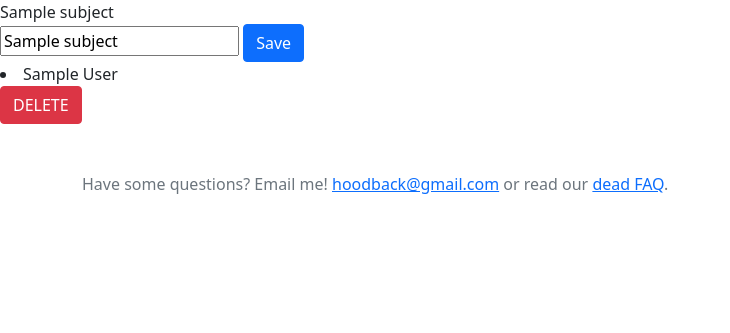
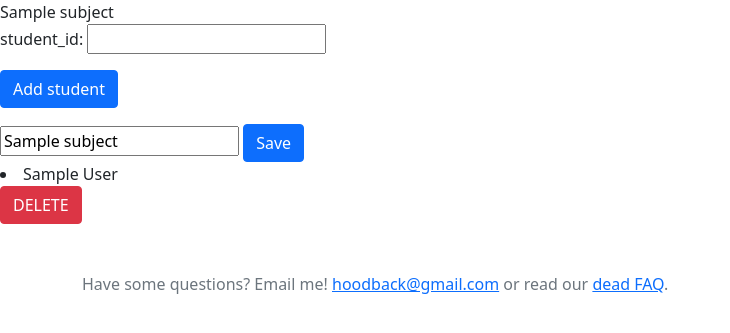
Before and after one commit to freddybone1/backend_HT6, a Django app: page /subject_list/up/1 in a window 1280 px wide. Shown: the top 333 px of the page, without its empty margins (0-730 px from the left). Run offline with Django 3.2, Linux system fonts and the light colour scheme; tables that the repository leaves empty hold one stand-in row (values such as "Sample post"); parts of the project's set-up code (start-up, migrations or seed data) failed here and were passed over.

Commit message:
add possibility to add student with no subject to the subject

```diff
--- a/home/forms.py
+++ b/home/forms.py
@@ -1,5 +1,5 @@
 from django.forms import ModelForm  # noqa
-
+from django import forms
 from home.models import Student, Book, Subject  # noqa
 
 
@@ -29,3 +29,7 @@ class SubjectForm(ModelForm):
         model = Subject
         fields = ['title',
                   ]
+
+
+class StudentToSubject(forms.Form):
+    student_id = forms.CharField(label='student_id')
--- a/home/templates/update_subject.html
+++ b/home/templates/update_subject.html
@@ -5,7 +5,13 @@
 {% block 'body' %}
 
 {{subject.title}}
-
+<form method="POST" action="{% url 'page_subject_update' id=subject.id %}">
+    {% csrf_token %}
+    <div class="col-auto">
+    {{ student_form.as_p}}
+    <button type="submit" name='Add student' class="btn btn-primary mb-3">Add student</button>
+    </div>
+</form>
 
 <form method="POST" action="{% url 'page_subject_update' id=subject.id %}">
     {% csrf_token %}
--- a/home/views.py
+++ b/home/views.py
@@ -9,7 +9,7 @@ from django.views import View
 
 from backend_HT5.celery import simple_task
 
-from home.forms import StudentForm, BookForm, SubjectForm  # noqa
+from home.forms import StudentForm, BookForm, SubjectForm, StudentToSubject  # noqa
 from home.models import Student, Teacher, Book, Subject, Currency  # noqa
 
 
@@ -203,14 +203,20 @@ class SubjectList(View):
 
 
 class SubjectUpdate(View):
+    """
+    Class give possibility to see relations between subject and its students.
+     Also you can change title of related subject and students relations.
+    """
     def get(self, request, id):
         subject = get_object_or_404(Subject, id=id)
 
         subject_form = SubjectForm(instance=subject)
+        student_form = StudentToSubject()
 
         context = {
             'subject': subject,
             'form': subject_form,
+            'student_form': student_form
         }
         return render(request, 'update_subject.html', context=context)
 
@@ -232,3 +238,20 @@ class SubjectUpdate(View):
                 if student in subject.student.all():
                     subject.student.remove(student)
             return HttpResponseRedirect(reverse('page_subject_list'))
+
+        elif 'Add student' in request.POST:
+            subjects = Subject.objects.all()
+            # забираем данные из нашей кастомной формы
+            form = StudentToSubject(request.POST)
+            # забираем данные из нашей кастомной формы обязательно через .is_valid() -> .cleaned_data.get(field)
+            if form.is_valid():
+                # сохраняем данные из формы, которая не привязана к нашим моделям, по переменой филда из формы
+                student_id = form.cleaned_data.get('student_id')
+                student = get_object_or_404(Student, id=int(student_id))
+                for subject in subjects:
+                    if student not in subject.student.all():
+                        subject.student.add(student)
+                        return HttpResponseRedirect(reverse('page_subject_list'))
+                return HttpResponse('Ok')
+            else:
+                return HttpResponse('Bad data format, please use only integers')
```
